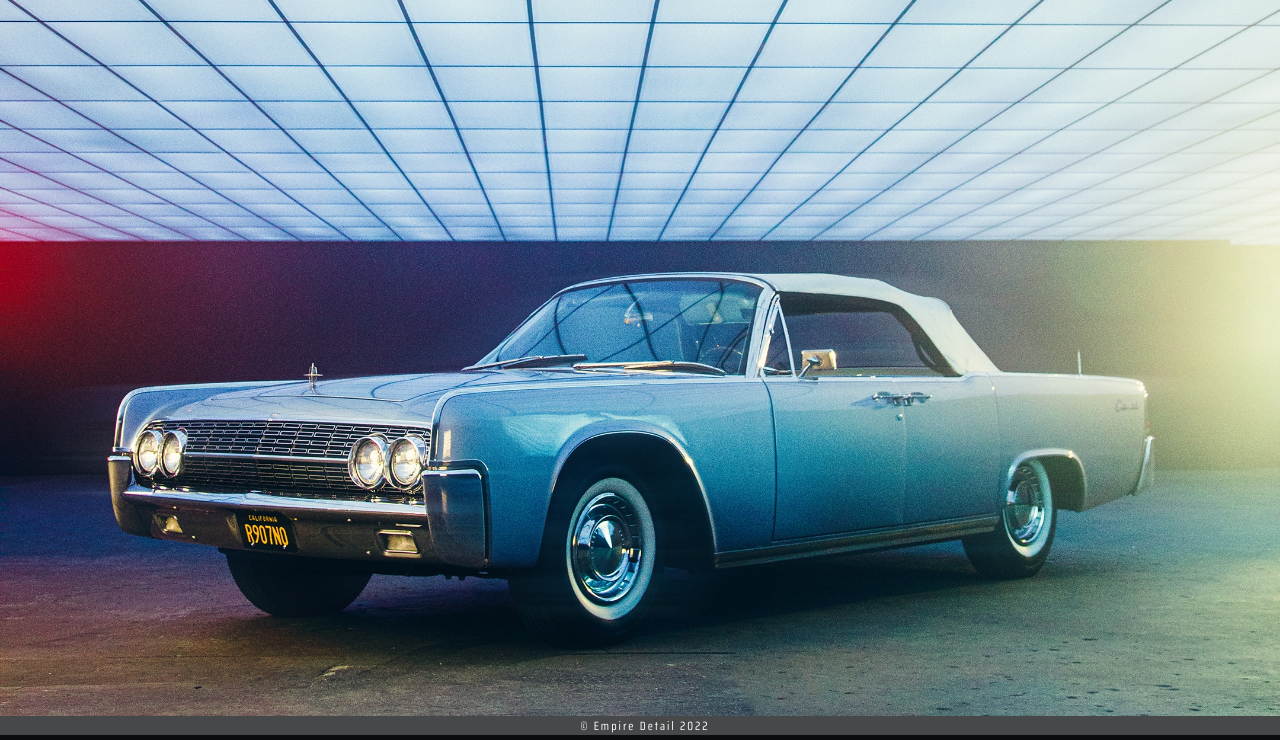
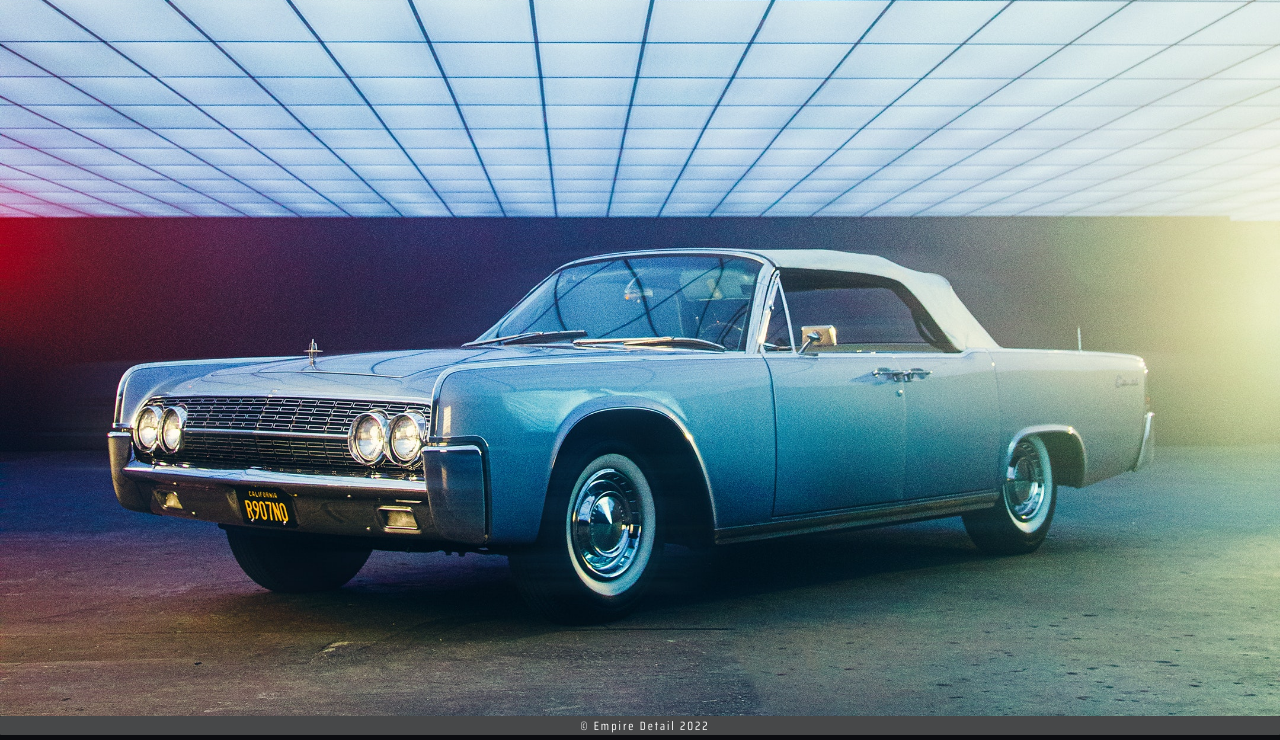
Before and after one commit to jamaal93/Empire-Detail, a plain HTML site: page index.html in a window 1280 px wide. Shown: the part 60-800 px from the top of the page. Drawn offline with Linux system fonts and the light colour scheme.

Commit message:
Update style.css

```diff
--- a/css/style.css
+++ b/css/style.css
@@ -17,7 +17,7 @@ body {
     min-height: 100vh;
     background-image: url("assets/old\ school.jpg");
     background-size: cover;
-    background-position: 25% 78%;
+    background-position: 25% 81%;
     padding-top: 110px;
     padding-bottom: 40px;
 }
```
